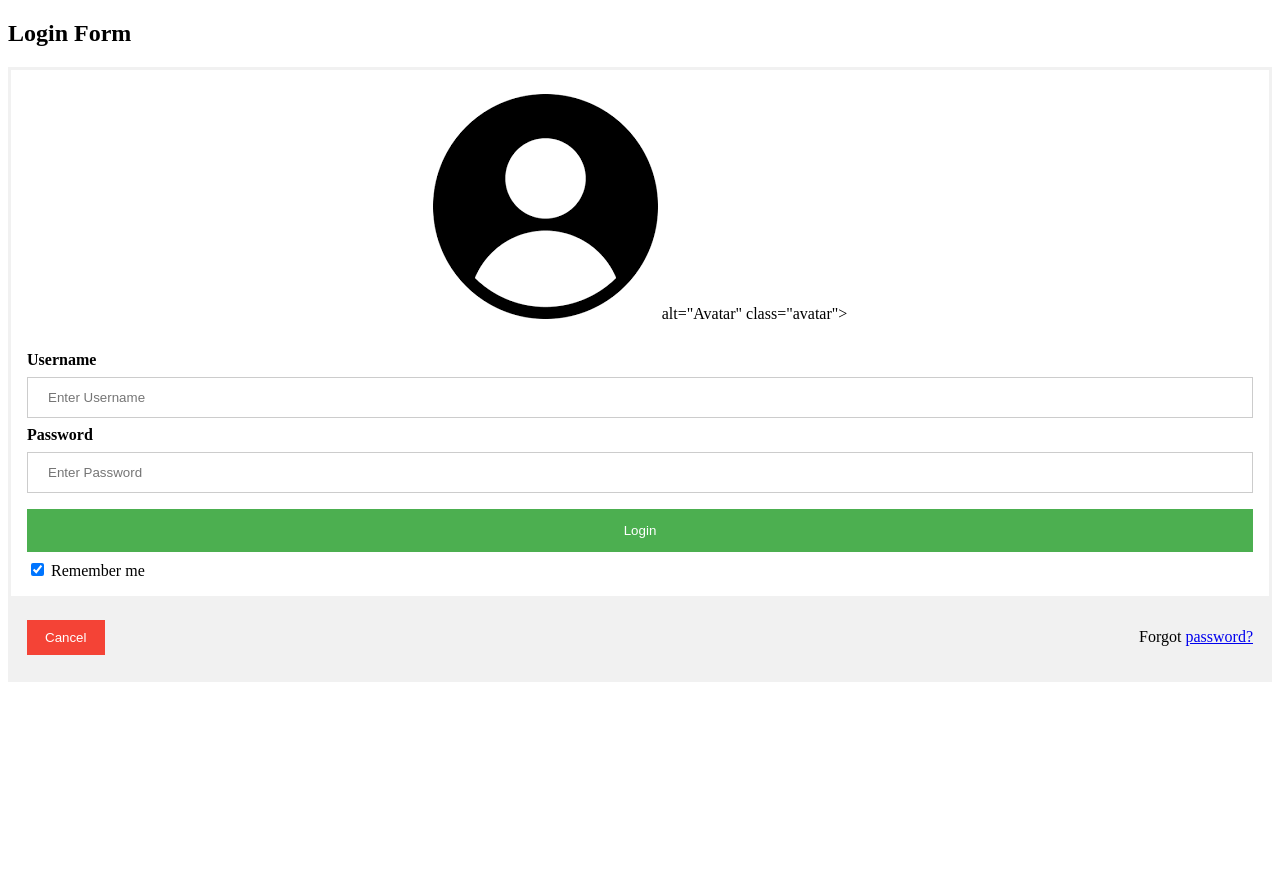
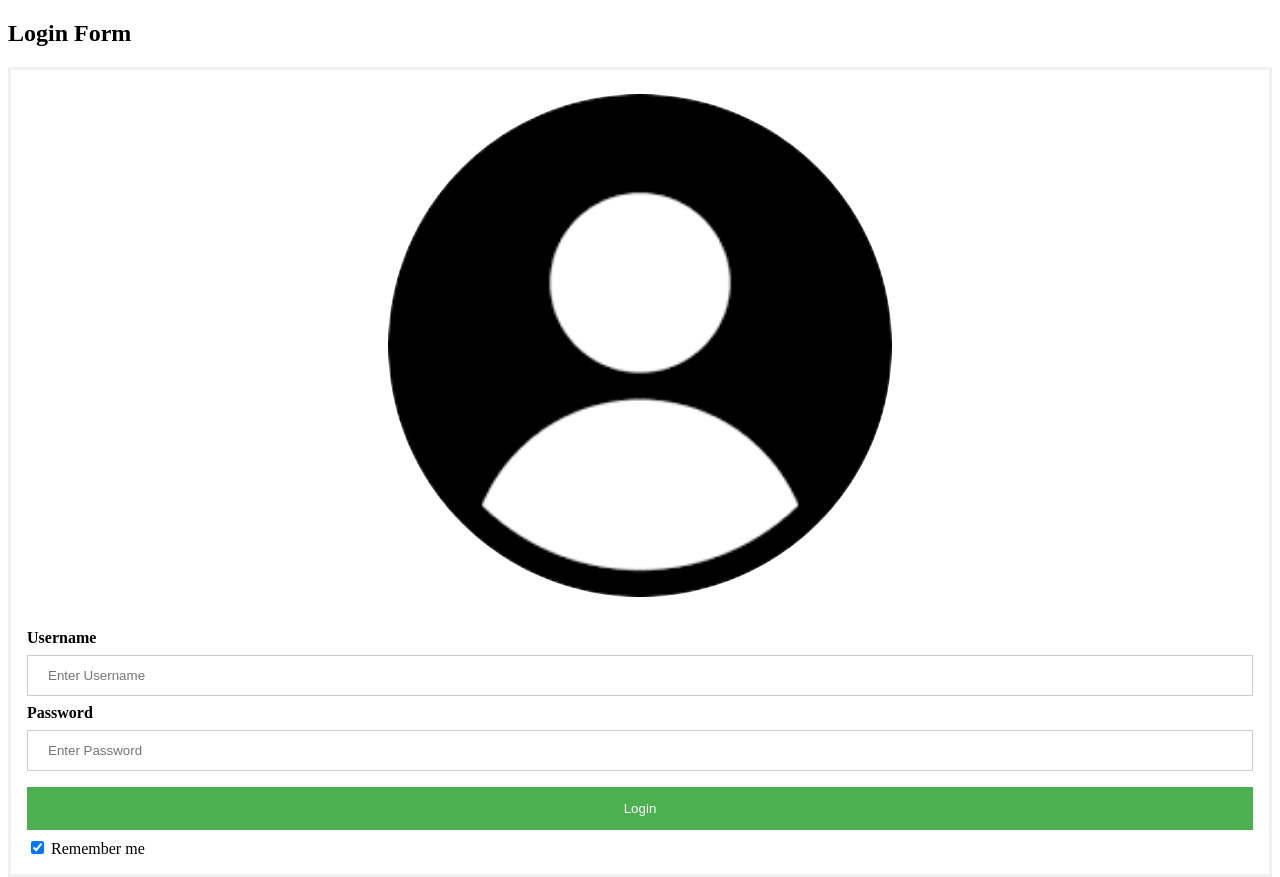
Before and after one commit to shifafathima316/placement-cell, a plain HTML site: page index.html in a window 1280 px wide. Shown: the top 877 px of the page. Before the commit the page ends 800 px from the top, so only its background shows below. Drawn offline with Linux system fonts and the light colour scheme.

Commit message:
Update index.html

```diff
--- a/index.html
+++ b/index.html
@@ -82,7 +82,7 @@
 	<!--Step 1 : Adding HTML-->
 	<form action="/action_page.php">
 		<div class="imgcontainer">
-			<img src="download.png">
+			<img src="download.png"
 				alt="Avatar" class="avatar">
 		</div>
 
```
